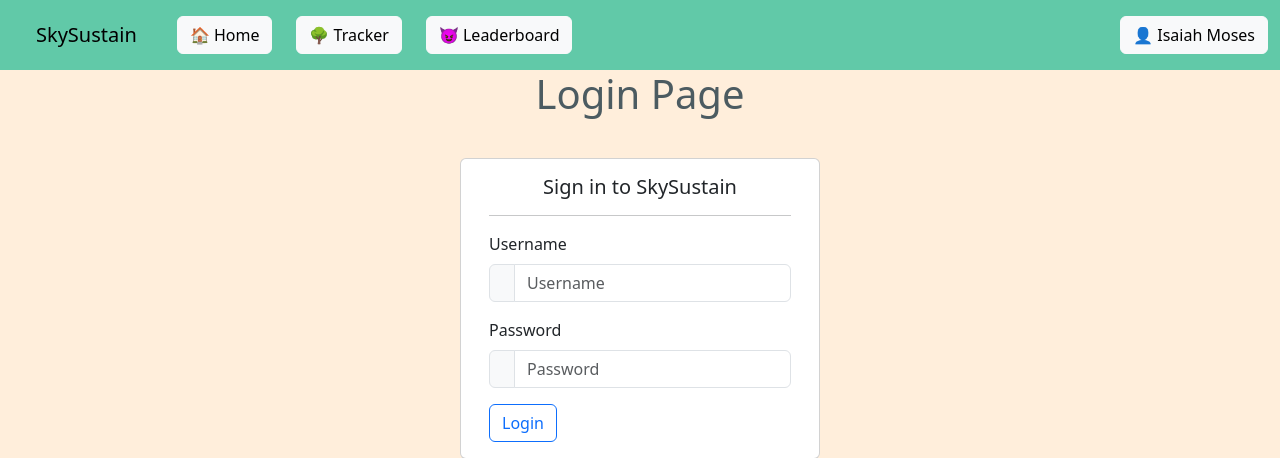
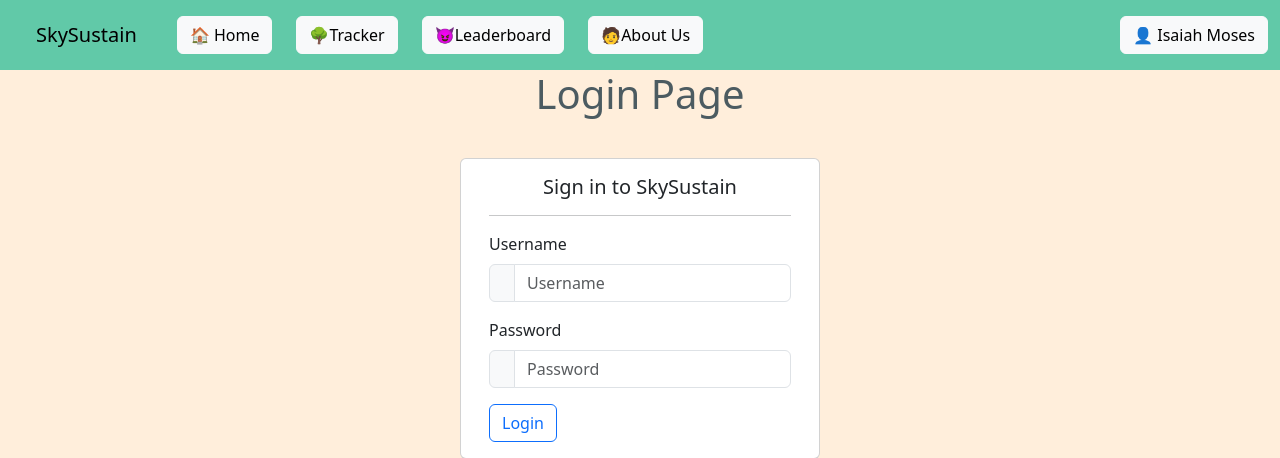
Before and after one commit to mahsan2002/4Loop, a Flask app: page /login in a window 1280 px wide. Shown: the top 458 px of the page. Run offline with Flask 3, Linux system fonts and the light colour scheme.

Commit message:
EDIT: Amended links to header and added to layout.html

```diff
--- a/GIT_Starter_Flask_App/application/routes.py
+++ b/GIT_Starter_Flask_App/application/routes.py
@@ -4,6 +4,7 @@ from application import app
 
 
 @app.route('/')
+@app.route('/home')
 # @app.route('/home')
 def home():
     return render_template('HomePage.html', title='Home')
@@ -32,3 +33,8 @@ def login():
 def leaderboard():
     # code goes here
     return render_template('Leaderboard.html', title='Leaderboard')
+
+@app.route('/tracker')
+def tracker():
+    # code goes here
+    return render_template('tracker.html', title='Tracker')
--- a/GIT_Starter_Flask_App/application/templates/HomePage.html
+++ b/GIT_Starter_Flask_App/application/templates/HomePage.html
@@ -1,5 +1,6 @@
 {% extends "layout.html" %}
 
+{% block body_content %}
     <!-Main Content Wrapper -->
     <div class="content-wrapper">
         <!-- Text content on the left side -->
--- a/GIT_Starter_Flask_App/application/templates/layout.html
+++ b/GIT_Starter_Flask_App/application/templates/layout.html
@@ -28,16 +28,21 @@
 
                 <!-- Nav link for home -->
                   <li class="nav-item">
-                    <a href="HomePage.html"><button type="button" class="btn btn-light ms-4">🏠 Home</button></a>
+                    <a href="/home"><button type="button" class="btn btn-light ms-4">🏠 Home</button></a>
                   </li>
                 <!-- Nav link for tracker -->
                   <li class="nav-item">
-                    <button type="button" class="btn btn-light ms-4">🌳 Tracker</button>
+                    <a href="/tracker"><button type="button" class="btn btn-light ms-4">🌳Tracker</button></a>
                   </li>
                 <!-- Nav link for leaderboard-->
                   <li class="nav-item">
-                    <a href="/leaderboard"><button type="button" class="btn btn-light ms-4">😈 Leaderboard</button></a>
+                    <a href="/leaderboard"><button type="button" class="btn btn-light ms-4">😈Leaderboard</button></a>
                   </li>
+
+                  <li class="nav-item">
+                    <a href="/aboutus"><button type="button" class="btn btn-light ms-4">🧑About Us</button></a>
+                  </li>
+
                 </ul>
                 <span class="navbar-text">
                     <button type="button" class="btn btn-light ms-4">👤 Isaiah Moses</button>
```
Also changed, not shown: GIT_Starter_Flask_App/application/templates/tracker.html (added, +12 -0 lines).
